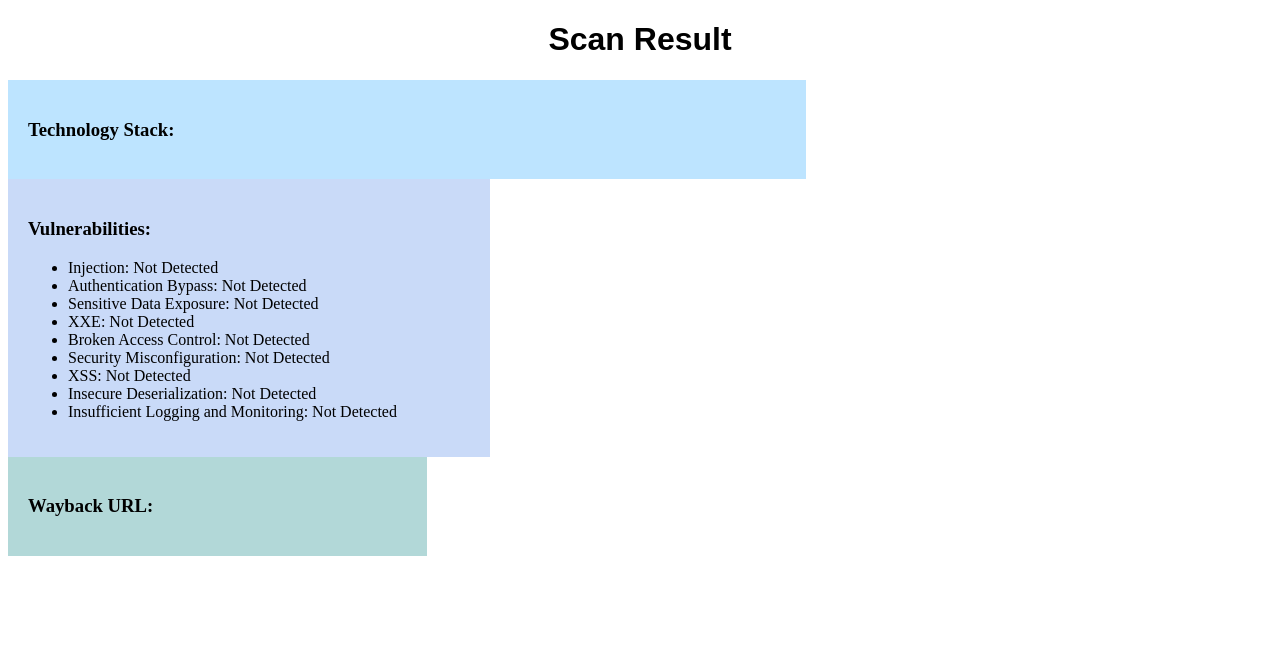
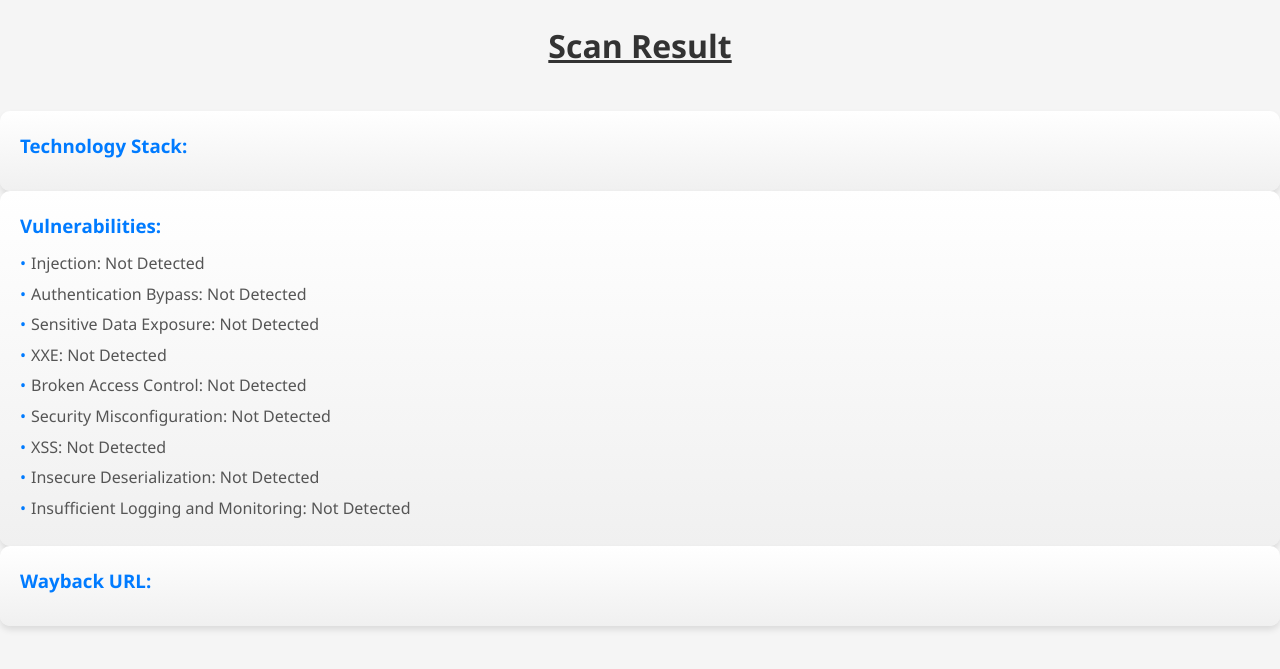
Before and after one commit to piyu-Dev/vapt-v1, a Flask app: template final/templates/result.html in a window 1280 px wide. Shown: the top 669 px of the page. Run offline with Flask 3, Linux system fonts and the light colour scheme; the template is opened without the code that fills it, so the values that code supplies are empty.

Commit message:
Update result.html
added css

```diff
--- a/final/templates/result.html
+++ b/final/templates/result.html
@@ -7,39 +7,83 @@
 
     <link rel="stylesheet" href="styles.css"> <!-- Add this line -->
     <style>
-        h1{
-            text-decoration-style: wavy;
-            font-family: Arial, sans-serif;
+        /* Resetting default margin and padding */
+        * {
+            margin: 0;
+            padding: 0;
+            box-sizing: border-box;
+        }
+
+        body {
+            font-family: 'Segoe UI', Tahoma, Geneva, Verdana, sans-serif;
+            background-color: #f5f5f5;
+            line-height: 1.6;
+        }
+
+        h1 {
             text-align: center;
+            margin-top: 20px;
+            text-decoration: underline;
+            text-decoration-color: #333;
+            color: #333;
+            font-weight: bold;
         }
+
         .container {
             display: grid;
-            grid-template-columns: repeat(3, 1fr);
+            grid-template-columns: repeat(auto-fit, minmax(300px, 1fr)); /* Auto sizing for responsiveness */
             grid-gap: 20px;
-            margin: 0 auto;
+            margin: 20px auto;
             max-width: 1000px;
         }
+
         .box {
+            border-radius: 10px;
+            box-shadow: 0 4px 6px rgba(0, 0, 0, 0.1);
             padding: 20px;
+            transition: transform 0.3s ease-in-out;
+            background: linear-gradient(to bottom, #ffffff, #f0f0f0);
         }
-        .box-1 {
-            grid-column: 1 / span 1;
-            background-color: #bde4ff;
-            height: 100%;
-            width: 60%;
+
+        .box:hover {
+            transform: translateY(-5px);
         }
-        .box-2{
-            grid-column: 2 / span 1;
-            background-color: #c9daf8;
-            height: 100%;
-            width: 35%;
+
+        .box h3 {
+            margin-bottom: 10px;
+            color: #007bff;
         }
-        .box-3{
-            grid-column: 3 / span 1;
-            background-color: #b2d8d8;
-            height: 100%;
-            width: 30%;
+
+        .box ul {
+            list-style: none;
         }
+
+        .box ul li {
+            margin-bottom: 5px;
+            color: #555;
+        }
+
+        .box ul li:before {
+            content: "•";
+            margin-right: 5px;
+            color: #007bff;
+        }
+
+        /* Highlight the entire box if any vulnerability is detected */
+        .box.has-vulnerability {
+            background-color: #ffe6e6; /* Subtle red background */
+        }
+
+        /* Styling for links */
+        a {
+            color: #007bff;
+            text-decoration: none;
+        }
+
+        a:hover {
+            text-decoration: underline;
+        }
+
     </style>
 </head>
 
@@ -48,6 +92,23 @@
     <div class="container">
         <!-- ... -->
     </div>
+    <script>
+        function saveAsPdf() {
+            var pdfTitle = 'scan_result.pdf';
+            var opt = {
+                margin: 1,
+                filename: pdfTitle,
+                image: { type: 'jpeg', quality: 0.98 },
+                html2canvas: { scale: 2 },
+                jsPDF: { unit: 'in', format: 'letter', orientation: 'portrait' }
+            };
+
+            html2pdf().set(opt).from(document.body).save();
+        }
+
+        // Call the function to save as PDF
+        saveAsPdf();
+    </script>
 </body>
 
 </html>
```
